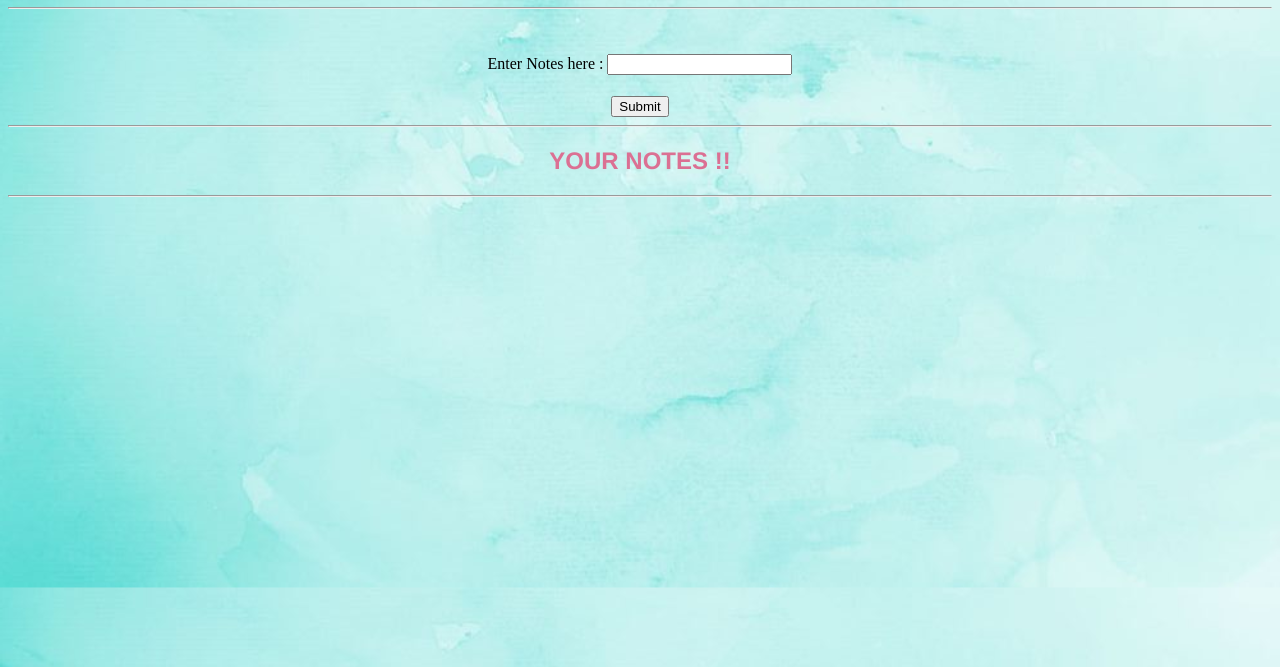
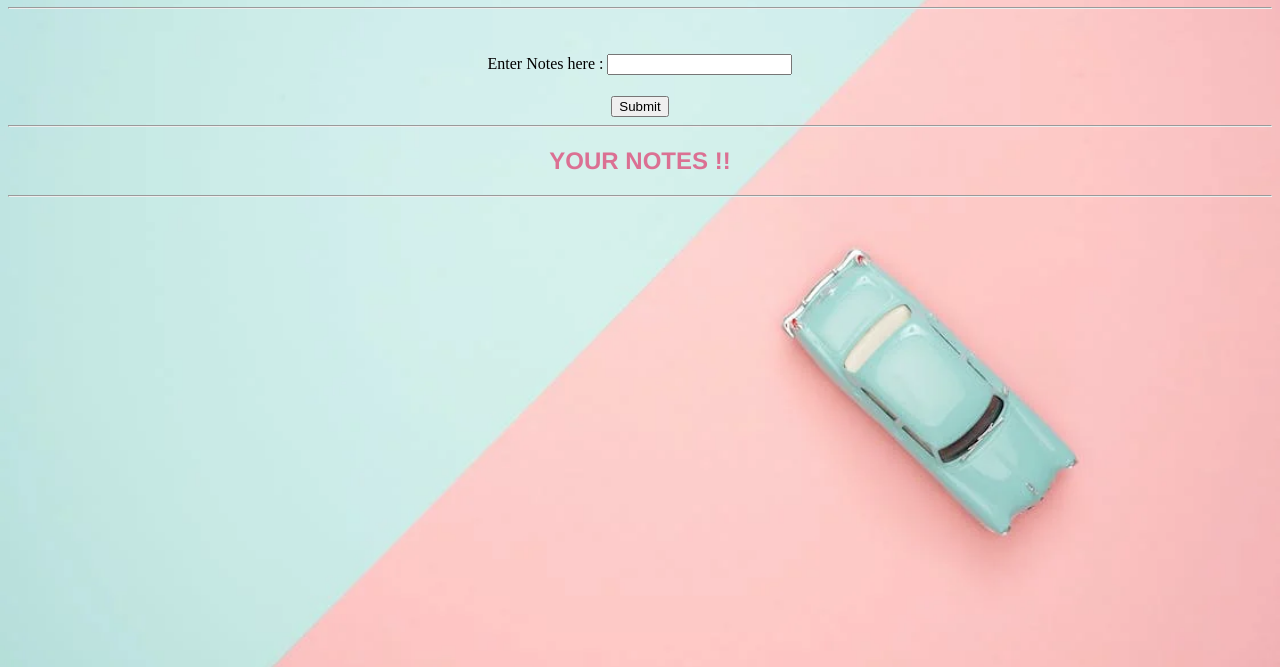
Before and after one commit to HitheshMedavarapu/Project, a website with bundled scripts: page Public/note.html in a window 1280 px wide. Shown: the part 133-800 px from the top of the page. Built offline with nearby package versions, Linux system fonts and the light colour scheme.

Commit message:
small styling changes

```diff
--- a/Public/styles/Style.css
+++ b/Public/styles/Style.css
@@ -1,5 +1,5 @@
 body{
-    background-image: url("../images/background.jpg");
+    background-image: url("../images/bg1.jpeg");
     background-size: cover;
 }
 h1,h2{
```
Also changed, not shown: Public/images/bg.jpeg (added), Public/images/bg1.jpeg (added).
